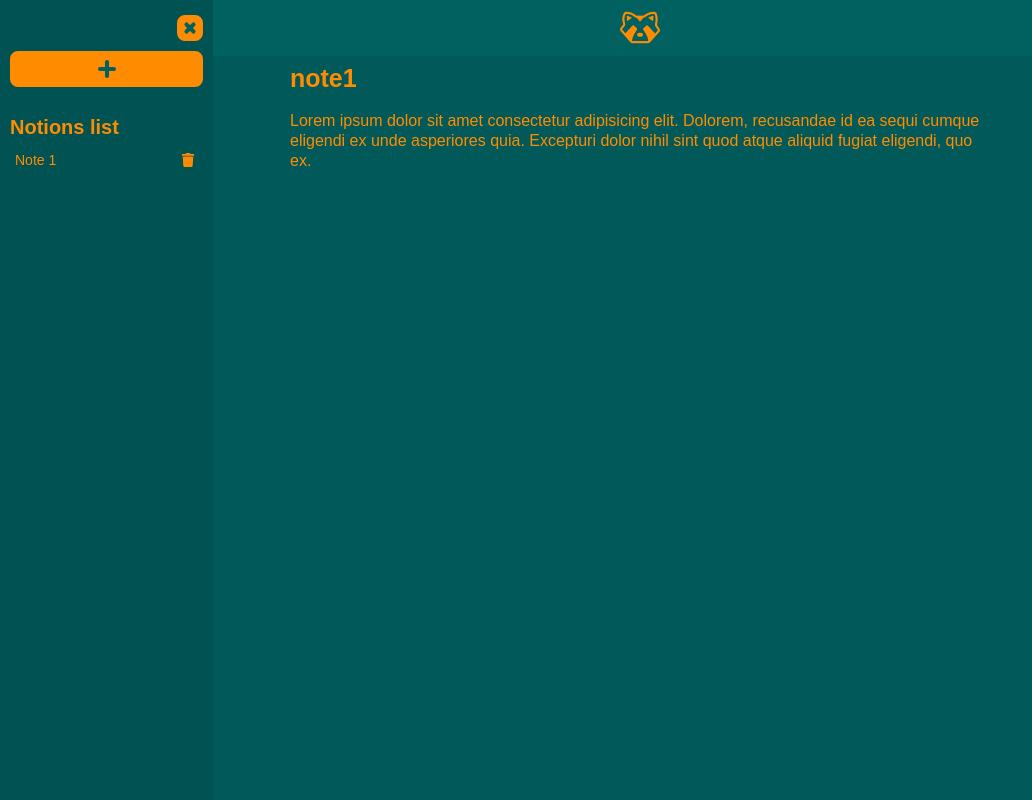
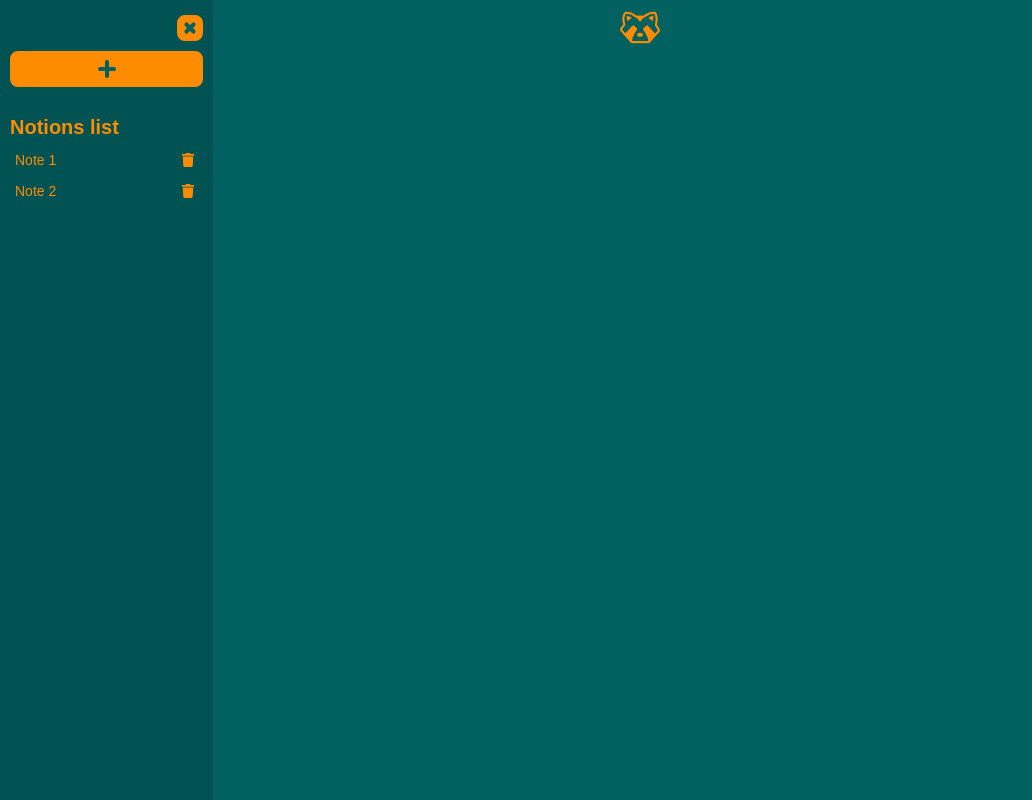
Before and after one commit to ViniVanC/notion-clone, a React (Vite) app: page / in a window 1280 px wide. Shown: the whole page, without its empty margins (0-1032 px from the left). Built offline with nearby package versions, Linux system fonts and the light colour scheme.

Commit message:
added creating and navigating through notes pages

```diff
--- a/src/App.jsx
+++ b/src/App.jsx
@@ -1,4 +1,6 @@
 import { useState } from "react";
+import { BrowserRouter as Router, Routes, Route } from "react-router-dom";
+import { v4 } from "uuid";
 import { Header } from "./components/Header/Header";
 import { Menu } from "./components/Menu/Menu";
 import { Note } from "./components/Note/Note";
@@ -6,8 +8,16 @@ import { Note } from "./components/Note/Note";
 function App() {
   const [notesList, setNotesList] = useState([
     {
-      id: 1,
+      id: v4(),
       title: "Note 1",
+      content:
+        "Lorem ipsum dolor sit amet consectetur adipisicing elit. Dolorem, recusandae id ea sequi cumque eligendi ex unde asperiores quia. Excepturi dolor nihil sint quod atque aliquid fugiat eligendi, quo ex.",
+      date: new Date(),
+      link: "",
+    },
+    {
+      id: v4(),
+      title: "Note 2",
       content:
         "Lorem ipsum dolor sit amet consectetur adipisicing elit. Dolorem, recusandae id ea sequi cumque eligendi ex unde asperiores quia. Excepturi dolor nihil sint quod atque aliquid fugiat eligendi, quo ex.",
       date: new Date(),
@@ -15,15 +25,24 @@ function App() {
     },
   ]);
 
-  // console.log(notesList);
-
   return (
     <main>
-      <Menu notesList={notesList} setNotesList={setNotesList} />
-      <section className="note-section">
-        <Header />
-        <Note />
-      </section>
+      <Router>
+        <Menu notesList={notesList} setNotesList={setNotesList} />
+        <section className="note-section">
+          <Header />
+
+          <Routes basename="/">
+            {notesList.map((note) => (
+              <Route
+                key={note.id}
+                path={`/note-${note.id}`}
+                element={<Note note={note} />}
+              />
+            ))}
+          </Routes>
+        </section>
+      </Router>
     </main>
   );
 }
--- a/src/components/Menu/MenuList/MenuList.jsx
+++ b/src/components/Menu/MenuList/MenuList.jsx
@@ -1,4 +1,5 @@
 import React from "react";
+import { Link } from "react-router-dom";
 import { FaTrash } from "react-icons/fa";
 import { Button } from "../../Button/Button";
 
@@ -7,9 +8,9 @@ export const MenuList = ({ list, deleteItem }) => {
     <ul className="menu__list menu-list">
       {list?.map((listItem) => (
         <li key={listItem.id} className="menu-list__item">
-          <a className="menu-list__link" href="#">
+          <Link className="menu-list__link" to={`/note-${listItem.id}`}>
             {listItem.title}
-          </a>
+          </Link>
 
           <Button
             className={"miniBtnNoBg"}
--- a/src/components/Note/Note.jsx
+++ b/src/components/Note/Note.jsx
@@ -3,13 +3,7 @@ import { Container } from "../Container/Container";
 
 import "./Note.scss";
 
-export const Note = ({
-  note = {
-    title: "note1",
-    content:
-      "Lorem ipsum dolor sit amet consectetur adipisicing elit. Dolorem, recusandae id ea sequi cumque eligendi ex unde asperiores quia. Excepturi dolor nihil sint quod atque aliquid fugiat eligendi, quo ex.",
-  },
-}) => {
+export const Note = ({ note }) => {
   return (
     <section className="note-section note">
       <Container>
--- a/src/components/Note/Note.scss
+++ b/src/components/Note/Note.scss
@@ -6,6 +6,10 @@
   &__title {
     font-size: 25px;
     font-weight: 700;
+
+    &-default {
+      opacity: 0.5;
+    }
 
     &:not(:last-child) {
       margin-bottom: 20px;
@@ -16,6 +20,10 @@
     font-size: 16px;
     line-height: 125%;
 
+    &-default {
+      opacity: 0.5;
+    }
+
     &:not(:last-child) {
       margin-bottom: 20px;
     }
```
